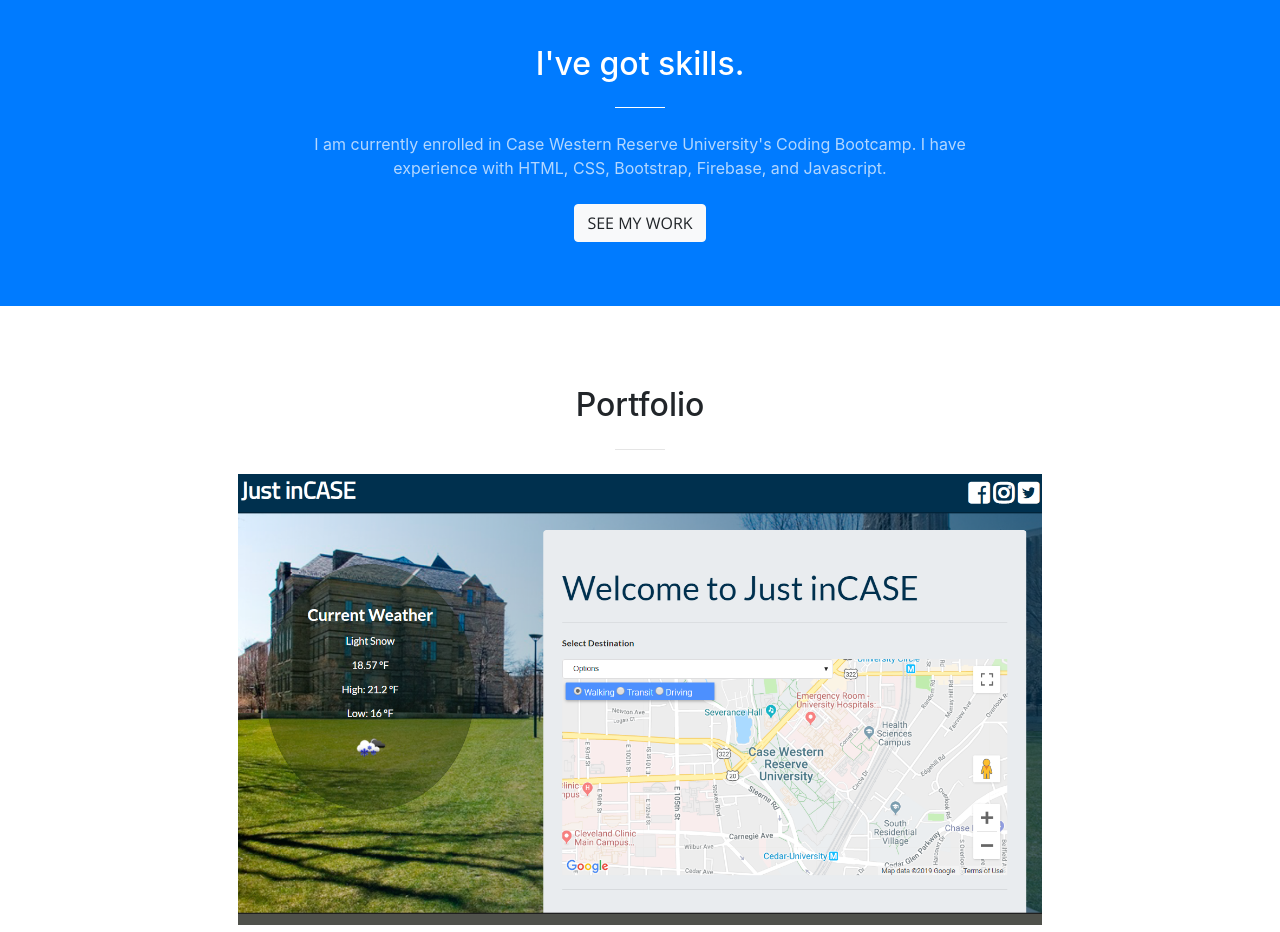
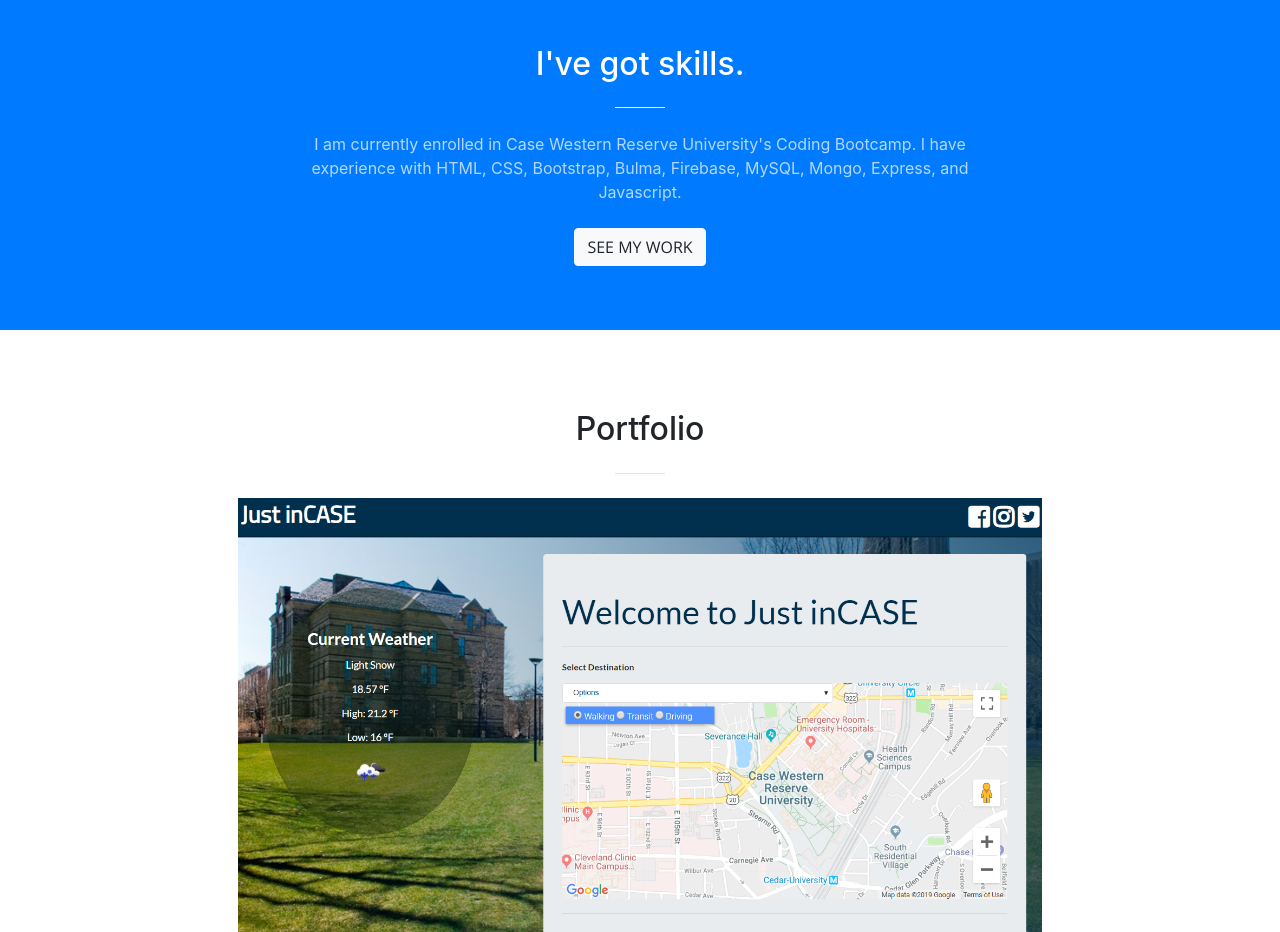
Before and after one commit to LauraShortridge/polilshedportfolio, a website with bundled scripts: page index.html in a window 1280 px wide. Shown: the part 1167-2099 px from the top of the page. Built offline with nearby package versions, Linux system fonts and the light colour scheme.

Commit message:
favicon added

```diff
--- a/index.html
+++ b/index.html
@@ -9,6 +9,9 @@
   <meta name="author" content="">
 
   <title>Laura Shortridge</title>
+
+  <!-- Favicon -->
+  <link rel="shortcut icon" href="img/favicon_io/favicon.ico" type="image/x-icon">
 
   <!-- Bootstrap core CSS -->
   <link href="vendor/bootstrap/css/bootstrap.min.css" rel="stylesheet">
@@ -78,7 +81,7 @@
           <h2 class="section-heading text-white">I've got skills.</h2>
           <hr class="light my-4">
           <p class="text-faded mb-4">I am currently enrolled in Case Western Reserve University's Coding Bootcamp. I
-            have experience with HTML, CSS, Bootstrap, Firebase, and Javascript.</p>
+            have experience with HTML, CSS, Bootstrap, Bulma, Firebase, MySQL, Mongo, Express, and Javascript.</p>
           <a class="btn btn-light btn-xl js-scroll-trigger" href="#portfolio">See My Work</a>
         </div>
       </div>
```
Also changed, not shown: img/favicon_io/android-chrome-192x192.png (added), img/favicon_io/android-chrome-512x512.png (added), img/favicon_io/apple-touch-icon.png (added), img/favicon_io/favicon-16x16.png (added), img/favicon_io/favicon-32x32.png (added), img/favicon_io/favicon.ico (added), img/favicon_io/site.webmanifest (added).
